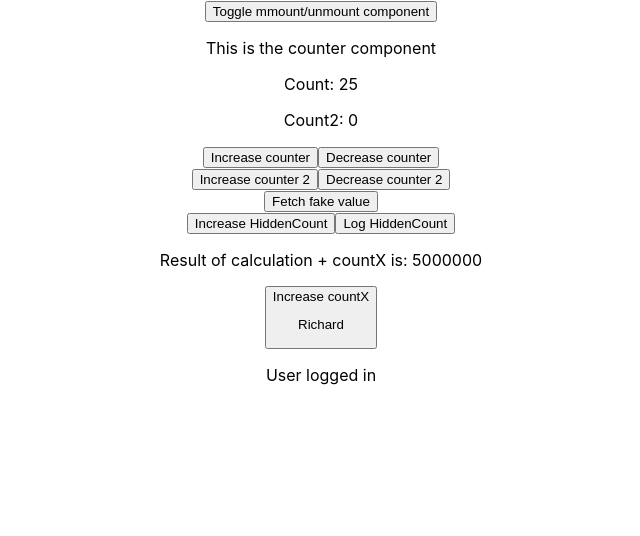
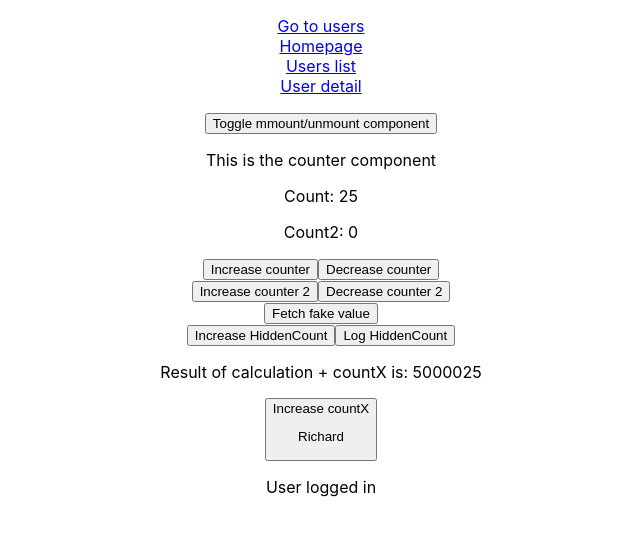
Before and after one commit to Corea98/react-typescript-practices, a React (Create React App) app: page / in a window 1280 px wide. Shown: the top 536 px of the page, without its empty margins (319-959 px from the left). Built offline with nearby package versions, Linux system fonts and the light colour scheme.

Commit message:
Add routes with react-router-dom

```diff
--- a/package.json
+++ b/package.json
@@ -14,6 +14,7 @@
     "mobx-react": "^7.6.0",
     "react": "^18.2.0",
     "react-dom": "^18.2.0",
+    "react-router-dom": "^6.13.0",
     "react-scripts": "5.0.1",
     "typescript": "^4.9.5",
     "web-vitals": "^2.1.4"
--- a/src/App.tsx
+++ b/src/App.tsx
@@ -1,23 +1,82 @@
-import logo from './logo.svg';
+import { BrowserRouter, Routes, Route, Link, useParams, useSearchParams, useNavigate } from 'react-router-dom';
+
 import './App.css';
-import Counter from './components/counterFC';
-import { useState } from 'react';
+import Homepage from './pages';
+
+
+const Users = () => (
+  <Routes>
+    <Route path='/' element={ <UsersList /> } />
+    <Route path=':id' element={ <UserDetail /> } />
+  </Routes>
+)
+
+const UsersList = () => {
+  const navigate = useNavigate();
+
+  const [searchParams] = useSearchParams();
+  const onlyActive = searchParams.get('onlyActive');
+
+  return (
+    <>
+      <p>List of users</p>
+      { onlyActive && <p>Only active users? { onlyActive }</p> }
+
+      <button onClick={() => navigate("/users/1")}>Go to user 1</button>
+    </>
+  )
+}
+
+type UserDetailParam = {
+  id: string;
+}
+
+const UserDetail = () => {
+  const { id } = useParams<UserDetailParam>();
+
+  return (
+    <p>User detail, user id: { id }</p>
+  )
+}
+
+
+
 
 function App() {
 
-  const [shouldRenderComponent, setShouldRenderComponent] = useState(true);
-
-  const toggleUnmountComponent = () => {
-    setShouldRenderComponent(!shouldRenderComponent);
-  }
-
   return (
     <div className="App">
+      <BrowserRouter>
+        <nav>
+          <ul>
+            <li>
+              <a href='/users'>Go to users</a>
+            </li>
 
-      <button onClick={toggleUnmountComponent}>Toggle mmount/unmount component</button>
+            <li>
+              <Link to='/'>Homepage</Link>
+            </li>
 
-      { shouldRenderComponent && <Counter /> }
+            <li>
+              <Link to='/users'>Users list</Link>
+            </li>
 
+            <li>
+              <Link to='/users/2'>User detail</Link>
+            </li>
+          </ul>
+        </nav>
+
+        <Routes>
+          <Route path='/' element={ <Homepage /> } />
+
+          {/* Nested routes */}
+          <Route path='/users/*' element={ <Users /> }/>
+
+          {/* 404 page */}
+          <Route path='*' element={ <p>404 error page </p>} />
+        </Routes>
+      </BrowserRouter>
     </div>
   );
 }
--- a/src/components/counterFC/index.tsx
+++ b/src/components/counterFC/index.tsx
@@ -28,15 +28,6 @@ const Counter = () => {
     //     console.log("count variable updated", counterStore.count);
     // // eslint-disable-next-line react-hooks/exhaustive-deps
     // }, [counterStore.count]);
-
-    const expensiveCalculation = useMemo(() => {
-        let result = 0;
-        for (let i = 0 ; i < 1000000000 ; i++) {
-            result += 1;
-        }
-
-        return (result / 200) + countX;
-    }, [countX]);
 
     const handleIncreaseCountX = useCallback(() => {
         setCountX((value) => value + 1)
@@ -69,7 +60,7 @@ const Counter = () => {
             <button onClick={ handleIncreaseHiddenCount }>Increase HiddenCount</button>
             <button onClick={ handleLogHiddenCount }>Log HiddenCount</button>
 
-            <p>Result of calculation + countX is: { expensiveCalculation }</p>
+            <p>Result of calculation + countX is: { counterStore.expensiveCalculation }</p>
 
             <IncreaseCountX handleClick={handleIncreaseCountX}>
                 <p>Richard</p>
--- a/src/index.css
+++ b/src/index.css
@@ -7,6 +7,11 @@ body {
   -moz-osx-font-smoothing: grayscale;
 }
 
+ul {
+  padding: 0;
+  list-style-type: none;
+}
+
 code {
   font-family: source-code-pro, Menlo, Monaco, Consolas, 'Courier New',
     monospace;
--- /dev/null
+++ b/src/pages/index.tsx
@@ -0,0 +1,18 @@
+import { useState } from 'react'
+import CounterFC from '../components/counterFC';
+
+export default function Homepage() {
+
+    const [shouldRenderComponent, setShouldRenderComponent] = useState(true);
+
+    const toggleUnmountComponent = () => {
+        setShouldRenderComponent(!shouldRenderComponent);
+    }
+
+    return (
+        <>
+            <button onClick={toggleUnmountComponent}>Toggle mmount/unmount component</button>
+            { shouldRenderComponent && <CounterFC /> }
+        </>
+    )
+}
--- a/src/stores/CounterStore.ts
+++ b/src/stores/CounterStore.ts
@@ -1,4 +1,4 @@
-import { action, autorun, flow, makeObservable, observable, reaction, when } from "mobx";
+import { action, autorun, computed, flow, makeObservable, observable, reaction, when } from "mobx";
 
 
 const fetchFakeCount: () => Promise<number> = () => {
@@ -38,6 +38,17 @@ class CounterStore {
         )
     }
 
+    @computed
+    get expensiveCalculation() {
+        console.log("Calculating value");
+        let result = 0;
+        for (let i = 0 ; i < 1000000000 ; i++) {
+            result += 1;
+        }
+
+        return (result / 200) + this.count;
+    }
+
     @action
     increment() {
         this.count++;
```
Also changed, not shown: src/stores/CounterXStore.ts (added), 1 other file (tests, documents, lock files or other folders).
